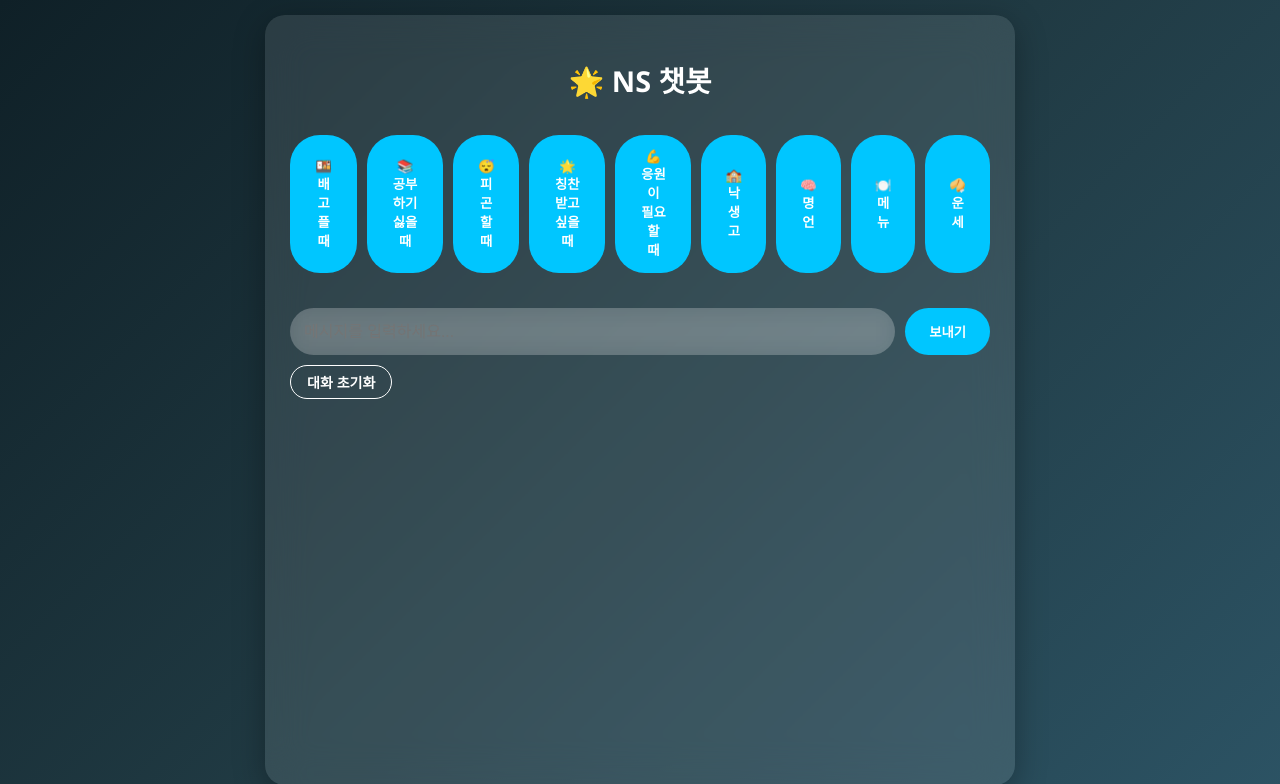
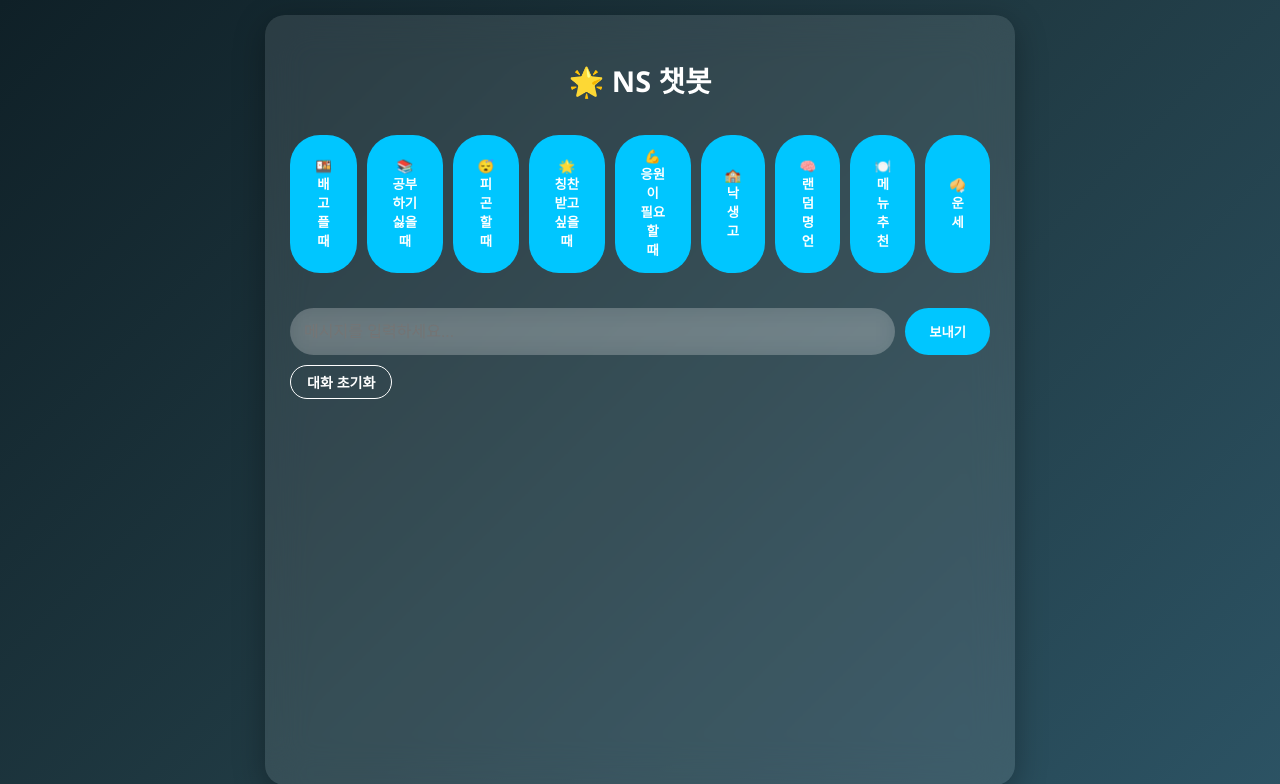
Before and after one commit to reallyhappypuppy/NS_ChatBot, a Flask app: page / in a window 1280 px wide. Shown: the top 784 px of the page. Run offline with Flask 3, Linux system fonts and the light colour scheme.

Commit message:
lastResort

```diff
--- a/app.py
+++ b/app.py
@@ -43,7 +43,8 @@ def chat():
                     "🛎️ '무언가를 잃는 건 괴로운 일이다. 하지만 그 슬픔을 안고 나아가는 것이 인간이다.'",
                     "☀️ '인류만이 신을 가지고 있다. 현재를 초월하는 힘, ‘가능성’이라 불리는 내면의 신.'",
                     "🕰️ '아무리 과거를 되돌아봐도, 우리는 절대 돌아갈 수 없다. 이미 일어난 일은 지나갔기 때문이다.'",
-                    "🔭 '천재는 만능이 아닙니다. 전쟁이 낳은 슬픈 별종일 뿐일지도 모르죠.'",
+                    "🔭 '천재는 만능이 아닙니다. 경쟁이 낳은 슬픈 별종일 뿐일지도 모르죠.'",
+                    "⛔️ '멈추지 마라. 멈추지 않으면 언젠가 다시 이루리.'",
                 ],
                 "메뉴": [
                     "🍜 오늘은 따뜻한 라멘 어때요?",
--- a/templates/chat.html
+++ b/templates/chat.html
@@ -130,13 +130,13 @@
             <div class="keyword-buttons">
                 <form method="post" action="/">
                     <button type="submit" name="keyword" value="밥">🍱 배 고플 때</button>
-                    <button type="submit" name="keyword" value="공부">📚 공부하기 싫을 때</button>
+                    <button type="submit" name="keyword" value="공부">📚  공부하기 싫을 때</button>
                     <button type="submit" name="keyword" value="피곤">😴 피곤할 때</button>
-                    <button type="submit" name="keyword" value="칭찬">🌟 칭찬받고 싶을 때</button>
-                    <button type="submit" name="keyword" value="격려">💪 응원이 필요할 때</button>
+                    <button type="submit" name="keyword" value="칭찬">🌟  칭찬받고 싶을 때</button>
+                    <button type="submit" name="keyword" value="격려">💪  응원이 필요할 때</button>
                     <button type="submit" name="keyword" value="낙생고">🏫 낙생고</button>
-                    <button type="submit" name="keyword" value="명언">🧠 명언</button>
-                    <button type="submit" name="keyword" value="메뉴">🍽️ 메뉴</button>
+                    <button type="submit" name="keyword" value="명언">🧠 랜덤명언</button>
+                    <button type="submit" name="keyword" value="메뉴">🍽️ 메뉴추천</button>
                     <button type="submit" name="keyword" value="운세">🥠 운세</button>
                 </form>
             </div>
```
Also changed, not shown: requirements.txt (+3 -86 lines).
